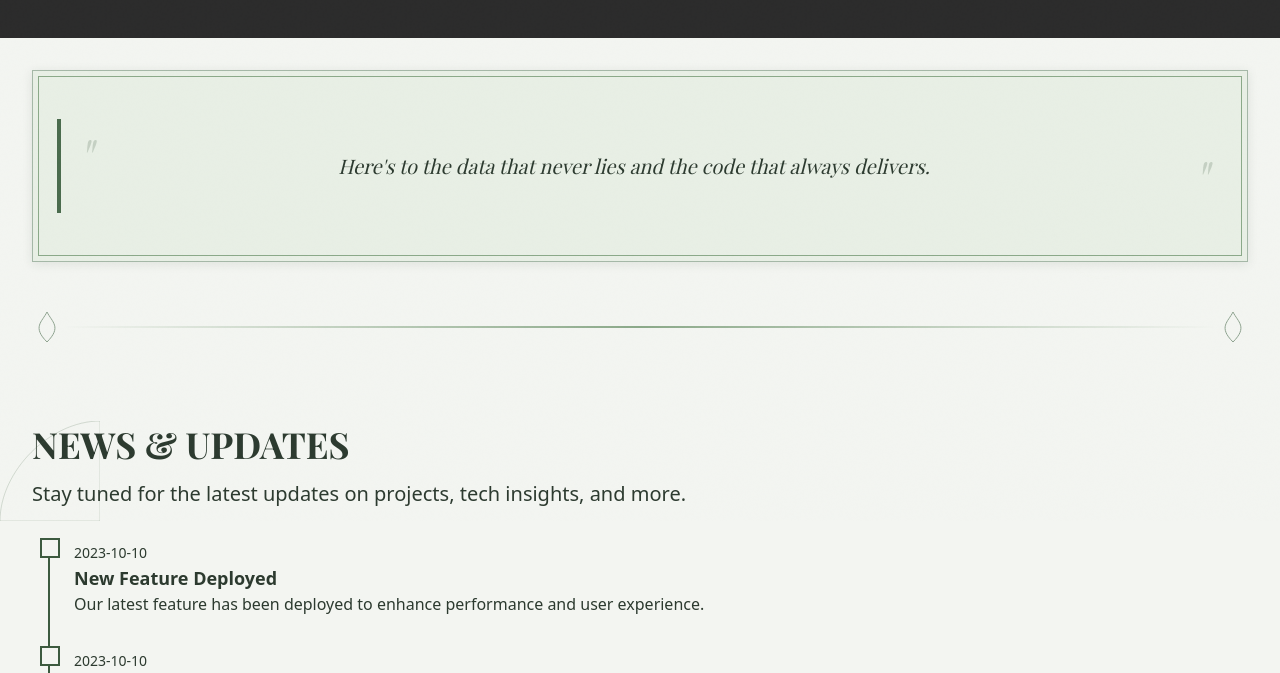
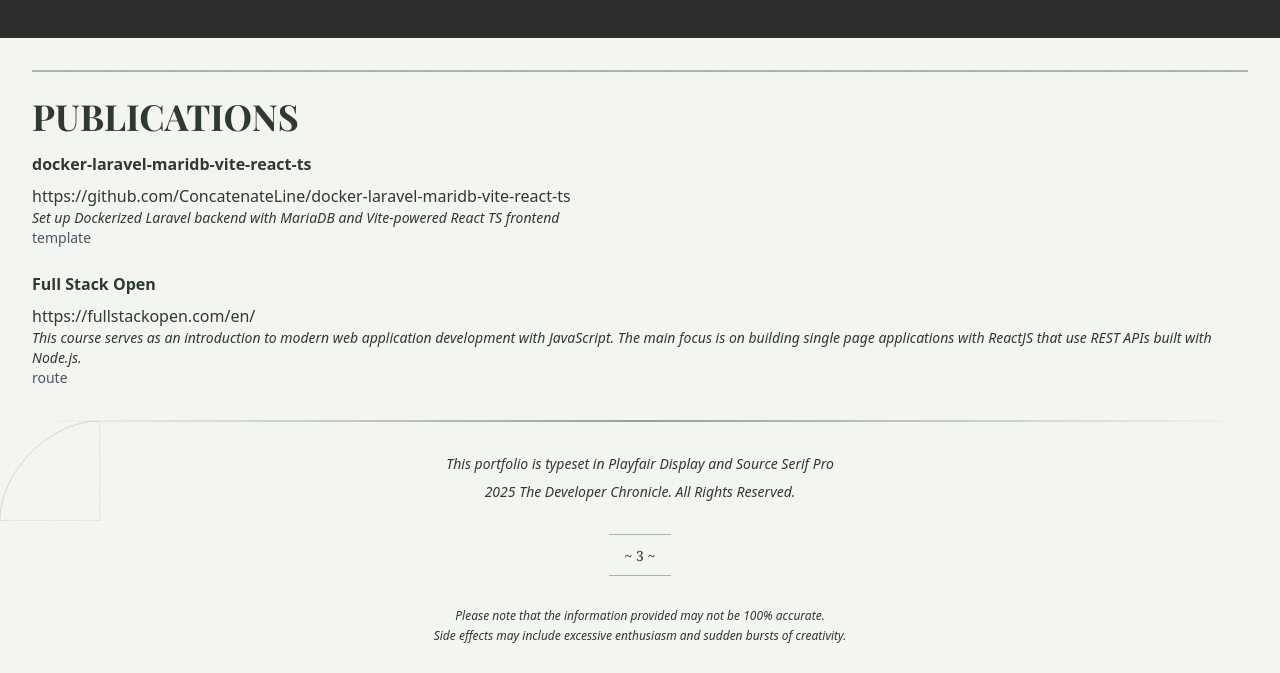
Before and after one commit to ConcatenateLine/portafolio-site, an Astro site: page /gazette in a window 1280 px wide. Shown: the part 279-952 px from the top of the page. Built offline with nearby package versions, Linux system fonts and the light colour scheme; Astro itself is replaced by a stand-in of ours; no server answers; a web font is replaced by a local one.

Commit message:
update publications section

```diff
--- a/src/components/TechnicalPublications.astro
+++ b/src/components/TechnicalPublications.astro
@@ -8,7 +8,7 @@ import TranslationScript from "./TranslationScript.astro";
     class="font-['Playfair_Display'] text-4xl font-bold mb-4"
     data-translate="sections.technicalPublications"
   >
-        Technical Publications
+    Publications
   </h2>
   {
     Array.from({ length: 2 }).map((_, index) => (
@@ -19,6 +19,13 @@ import TranslationScript from "./TranslationScript.astro";
         >
           {t(`publications.${index}.title`)}
         </h3>
+        <a
+          href={t(`publications.${index}.link`)}
+          target="_blank"
+          data-translate={`publications.${index}.link`}
+        >
+          {t(`publications.${index}.link`)}
+        </a>
         <div class="text-sm">
           <p
             class="italic"
--- a/src/config/translations.ts
+++ b/src/config/translations.ts
@@ -185,38 +185,24 @@ export const translations = {
       projects: "TECHNICAL PORTFOLIO HIGHLIGHTS",
       technicalGazette: "TECHNICAL GAZETTE",
       newsAndUpdates: "NEWS & UPDATES",
-      technicalPublications: "TECHNICAL PUBLICATIONS",
+      technicalPublications: "PUBLICATIONS",
       technicalPublicationssubtitle:
         "Stay tuned for the latest updates on projects, tech insights, and more.",
     },
-    newsAndUpdates: [
+    publications: [
       {
-        date: "2023-10-10",
-        title: "New Feature Deployed",
+        title: "docker-laravel-maridb-vite-react-ts",
         description:
-          "Our latest feature has been deployed to enhance performance and user experience.",
+          "Set up Dockerized Laravel backend with MariaDB and Vite-powered React TS frontend",
+        impact: "template",
+        link: "https://github.com/ConcatenateLine/docker-laravel-maridb-vite-react-ts",
       },
       {
-        date: "2023-10-10",
-        title: "New Feature Deployed",
+        title: "Full Stack Open",
         description:
-          "Our latest feature has been deployed to enhance performance and user experience.",
-      },
-    ],
-    publications: [
-      {
-        title: "Understanding React Hooks",
-        description:
-          "A deep dive into the world of React Hooks and how they can simplify your code.",
-        impact: "10,000+ citations",
-        link: "https://example.com/react-hooks",
-      },
-      {
-        title: "Building Scalable Node.js Applications",
-        description:
-          "Best practices for building scalable applications using Node.js.",
-        impact: "Featured Article",
-        link: "https://example.com/nodejs-scalability",
+          "This course serves as an introduction to modern web application development with JavaScript. The main focus is on building single page applications with ReactJS that use REST APIs built with Node.js.",
+        impact: "route",
+        link: "https://fullstackopen.com/en/",
       },
     ],
   },
@@ -407,39 +393,25 @@ export const translations = {
     sections: {
       projects: "DESTACADOS DEL PORTAFOLIO TÉCNICO",
       technicalGazette: "GACETA TÉCNICA",
-      technicalPublications: "PUBLICACIONES TÉCNICAS",
+      technicalPublications: "PUBLICACIONES",
       newsAndUpdates: "NOTICIAS Y ACTUALIZACIONES",
       technicalPublicationssubtitle:
         "Mantente al tanto de las últimas actualizaciones sobre proyectos, ideas tecnológicas y más.",
     },
-    newsAndUpdates: [
+    publications: [
       {
-        date: "2023-10-10",
-        title: "Nueva Función Desplegada",
+        title: "docker-laravel-maridb-vite-react-ts",
         description:
-          "Nuestra última función ha sido desplegada para mejorar el rendimiento y la experiencia del usuario.",
+          "Template para crear aplicaciones web con Laravel, MariaDB, Vite y React.",
+        impact: "template",
+        link: "https://github.com/ConcatenateLine/docker-laravel-maridb-vite-react-ts",
       },
       {
-        date: "2023-10-10",
-        title: "Nueva Función Desplegada",
+        title: "Full Stack Open",
         description:
-          "Nuestra última función ha sido desplegada para mejorar el rendimiento y la experiencia del usuario.",
-      },
-    ],
-    publications: [
-      {
-        title: "Entendiendo los Hooks de React",
-        description:
-          "Una inmersión profunda en el mundo de los Hooks de React y cómo pueden simplificar tu código.",
-        impact: "10,000+ citas",
-        link: "https://example.com/react-hooks",
-      },
-      {
-        title: "Construyendo Aplicaciones Escalables con Node.js",
-        description:
-          "Mejores prácticas para construir aplicaciones escalables utilizando Node.js.",
-        impact: "Artículo Destacado",
-        link: "https://example.com/nodejs-scalability",
+          "Este curso sirve como una introducción al desarrollo de aplicaciones web modernas con JavaScript. El enfoque principal es la construcción de aplicaciones de una sola página con ReactJS que utilizan APIs REST construidas con Node.js.",
+        impact: "route",
+        link: "https://fullstackopen.com/es/",
       },
     ],
   },
--- a/src/pages/gazette.astro
+++ b/src/pages/gazette.astro
@@ -30,19 +30,6 @@ import NewsAndUpdates from "../components/NewsAndUpdates.astro";
 
     <!-- Main Content -->
     <main class="max-w-7xl mx-auto vintage-secondary-bg p-8">
-      <div class="vintage-frame mb-8">
-        <div class="vintage-quote" data-translate="quotes.tertiaryQuote">
-          Here's to the data that never lies and the code that always delivers.
-        </div>
-      </div>
-      <!-- Vintage Separator with Ornaments -->
-      <div class="flex items-center justify-center my-8">
-        <div class="vintage-ornament"></div>
-        <div class="vintage-separator mx-4 flex-grow"></div>
-        <div class="vintage-ornament"></div>
-      </div>
-
-      <NewsAndUpdates />
 
       <TechnicalPublications />
 
```
Lines whose indentation alone changed are shown as unchanged.
